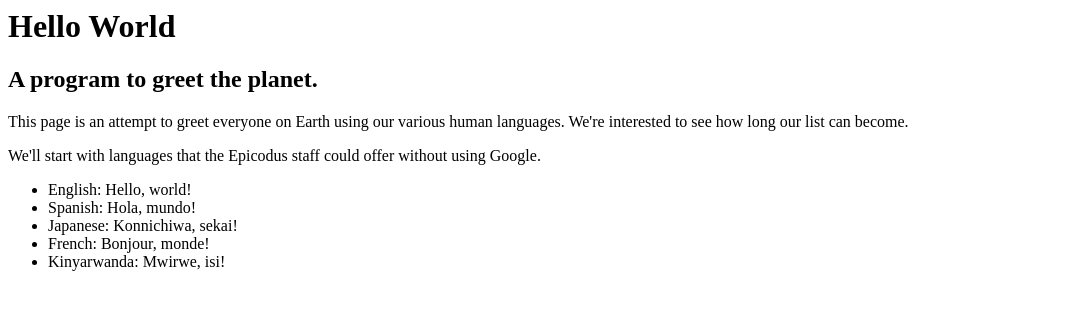
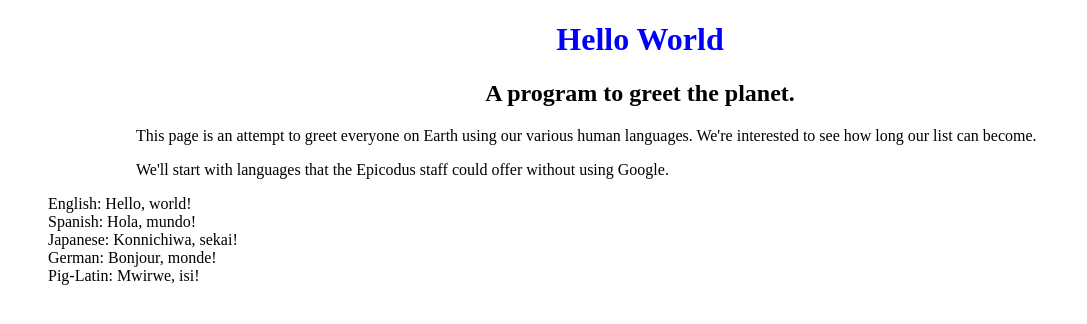
Before and after one commit to chrisberry321/newfun, a plain HTML site: page index.html in a window 1280 px wide. Shown: the whole page, without its empty margins (0-1087 px from the left). Drawn offline with Linux system fonts and the light colour scheme.

Commit message:
starting to style simple page

```diff
--- /dev/null
+++ b/css/main.css
@@ -0,0 +1,24 @@
+h1 {
+  color: blue;
+  display: flex;
+  justify-content: center;
+}
+
+h2 {
+  display: flex;
+  justify-content: center;
+}
+
+p {
+  margin: 5px,60px;
+  padding: 0 10vw;
+
+}
+
+ul {
+  list-style: armenian;
+}
+li{
+  display: flex;
+  justify-content: flex-start;
+}
--- a/index.html
+++ b/index.html
@@ -1,4 +1,15 @@
-<h1> Hello World </h1>
+<!DOCTYPE html>
+<html>
+  <head>
+    <meta charset="utf-8">
+    <link href="css/main.css" rel="stylesheet" type="text/css">
+    <title>new fun</title>
+
+  </head>
+  <body>
+
+  </body>
+</html><h1> Hello World </h1>
 <h2> A program to greet the planet. </h2>
 
 <p>This page is an attempt to greet everyone on Earth using our various human languages.  We're interested to see how long our list can become.  </p>
@@ -9,6 +20,6 @@
   <li> English: Hello, world! </li>
   <li> Spanish:  Hola, mundo! </li>
   <li> Japanese: Konnichiwa, sekai! </li>
-  <li> French: Bonjour, monde! </li>
-  <li> Kinyarwanda: Mwirwe, isi! </li>
+  <li> German: Bonjour, monde! </li>
+  <li> Pig-Latin: Mwirwe, isi! </li>
 </ul>
```
